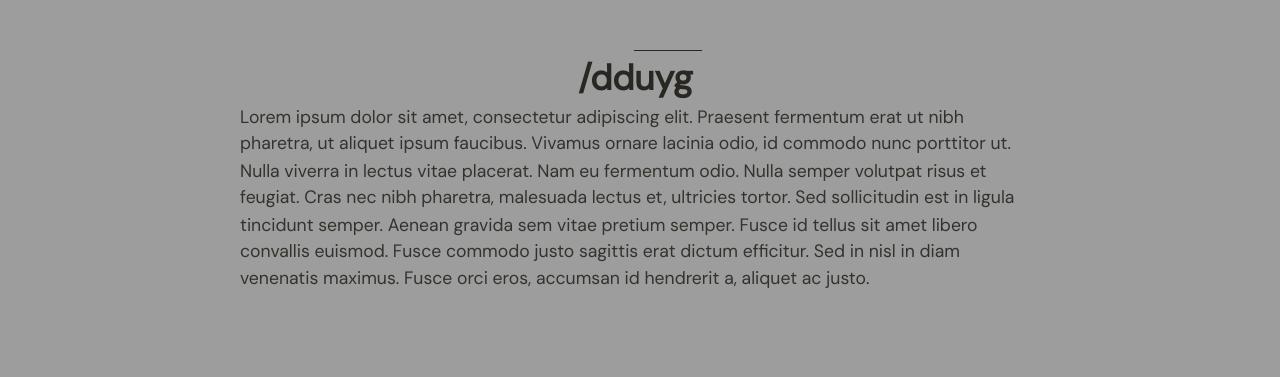
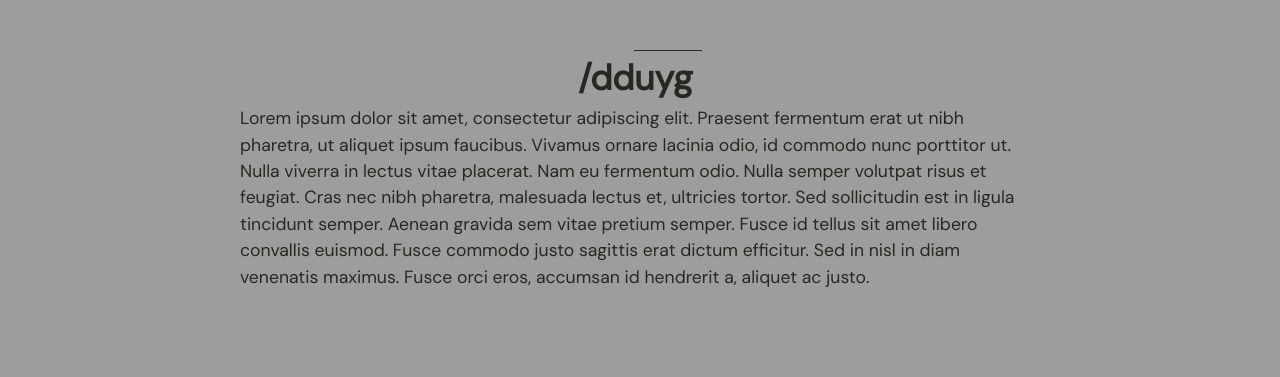
Before and after one commit to dduyg/duuuy, a Jekyll site: the page built from index.html, in a window 1280 px wide. Shown: the part 339-716 px from the top of the page. Built offline with Jekyll 4.4.1, drawn with Linux system fonts in a browser that asks for light colours; nearby versions of some CDN libraries.

Commit message:
Update home.css

```diff
--- a/assets/home.css
+++ b/assets/home.css
@@ -17,8 +17,4 @@
 
 p {
   margin-top: 0;
-
-  /* Slightly lighter font */
-  opacity: 0.9;
-  transform: scale(1, 1.02);
 }
```
